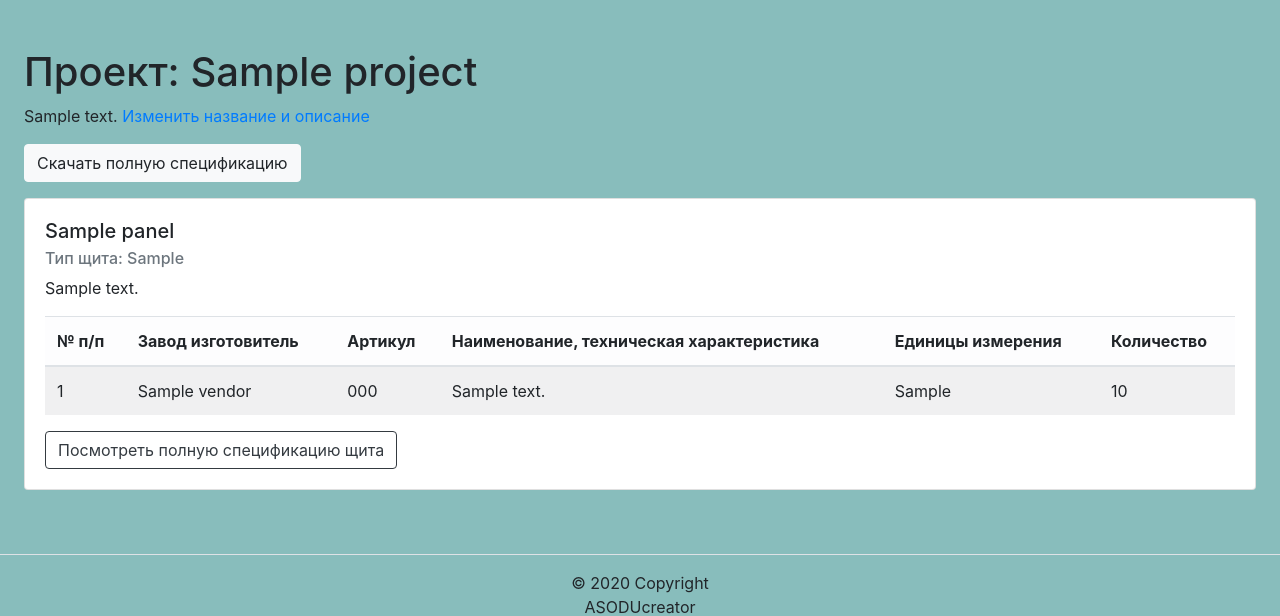
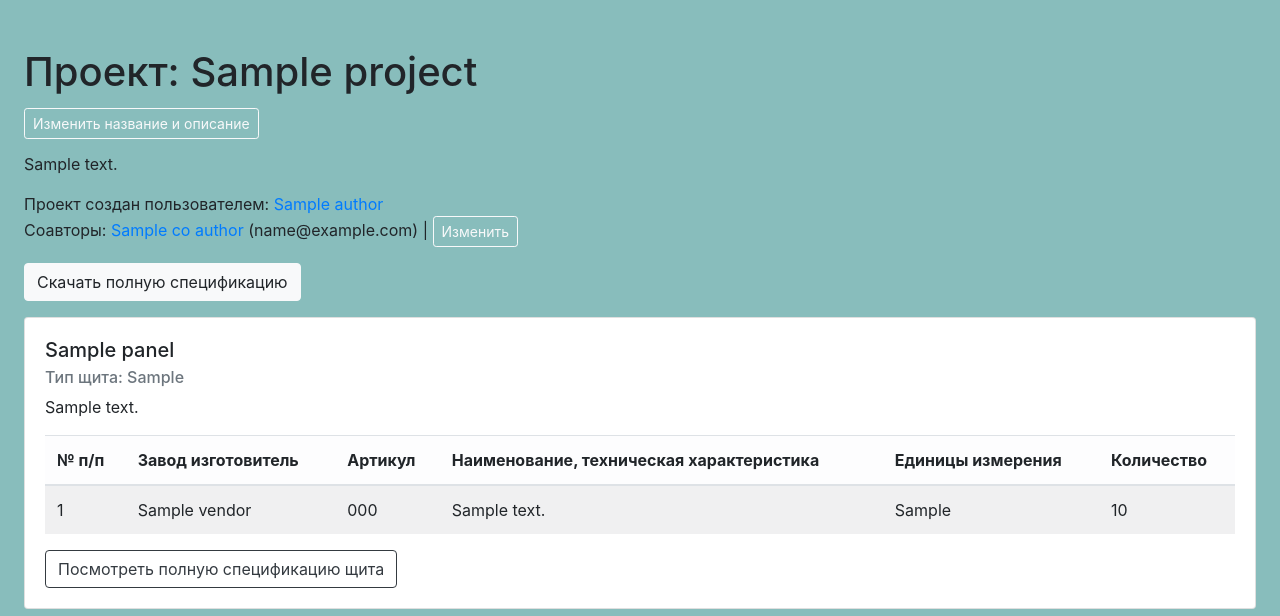
Before and after one commit to botanikboy/ASODU_creator, a Django app: template ASODU/templates/panels/project_detail.html in a window 1280 px wide. Shown: the part 86-702 px from the top of the page. Run offline with Django 4.2, Linux system fonts and the light colour scheme; the template is opened without the code that fills it: most values are stand-ins (such as "Sample title", 1, 10 or a date in 2020); parts of the project's set-up code (start-up, migrations or seed data) failed here and were passed over.

Commit message:
coauthor field added to project model, in admin and detail project view

```diff
--- a/ASODU/panels/admin.py
+++ b/ASODU/panels/admin.py
@@ -1,7 +1,10 @@
 from django.contrib import admin
+from django.contrib.auth import get_user_model
 
 from .models import (Attachment, Equipment, EquipmentGroup,
                      EquipmentPanelAmount, Panel, Project, Vendor)
+
+User = get_user_model()
 
 
 class EquipmentPanelAmountInline(admin.TabularInline):
@@ -37,6 +40,7 @@ class ProjectAdmin(admin.ModelAdmin):
     list_display = ('name', 'author')
     search_fields = ('name',)
     list_filter = ('author',)
+    filter_horizontal = ('co_authors',)
 
 
 class EquipmentAdmin(admin.ModelAdmin):
--- a/ASODU/templates/panels/project_detail.html
+++ b/ASODU/templates/panels/project_detail.html
@@ -4,11 +4,21 @@
 {% endblock %}
 {% block header %}
 Проект: {{ project.name }}
+<br>
+<a href="{% url 'panels:project_edit' project.id %}" class="btn btn-outline-light btn-sm">Изменить название и описание</a>
 {% endblock %}
 {% block content %}
   <p>
     {{ project.description }}
-    <a href="{% url 'panels:project_edit' project.id %}">Изменить название и описание</a>
+  </p>
+  <p>
+    Проект создан пользователем: <a href="{% url 'users:profile' project.author.username %}">{{ project.author.get_full_name }}</a>
+    <br>
+    Соавторы:
+    {% for co_author in project.co_authors.all %}
+    <a href="{% url 'users:profile' co_author.username %}">{{ co_author.get_full_name }}</a> ({{ co_author.email }}) |
+    {% endfor %}
+    <a href="" class="btn btn-outline-light btn-sm">Изменить</a>
   </p>
   <p>
     <a href="{% url 'panels:boq_download_project' project.id %}" class="btn btn-light">Скачать полную спецификацию</a>
```
Also changed, not shown: ASODU/panels/models.py (+6 -1 lines), ASODU/panels/migrations/0021_deletableobject_project_co_authors_and_more.py (added).
